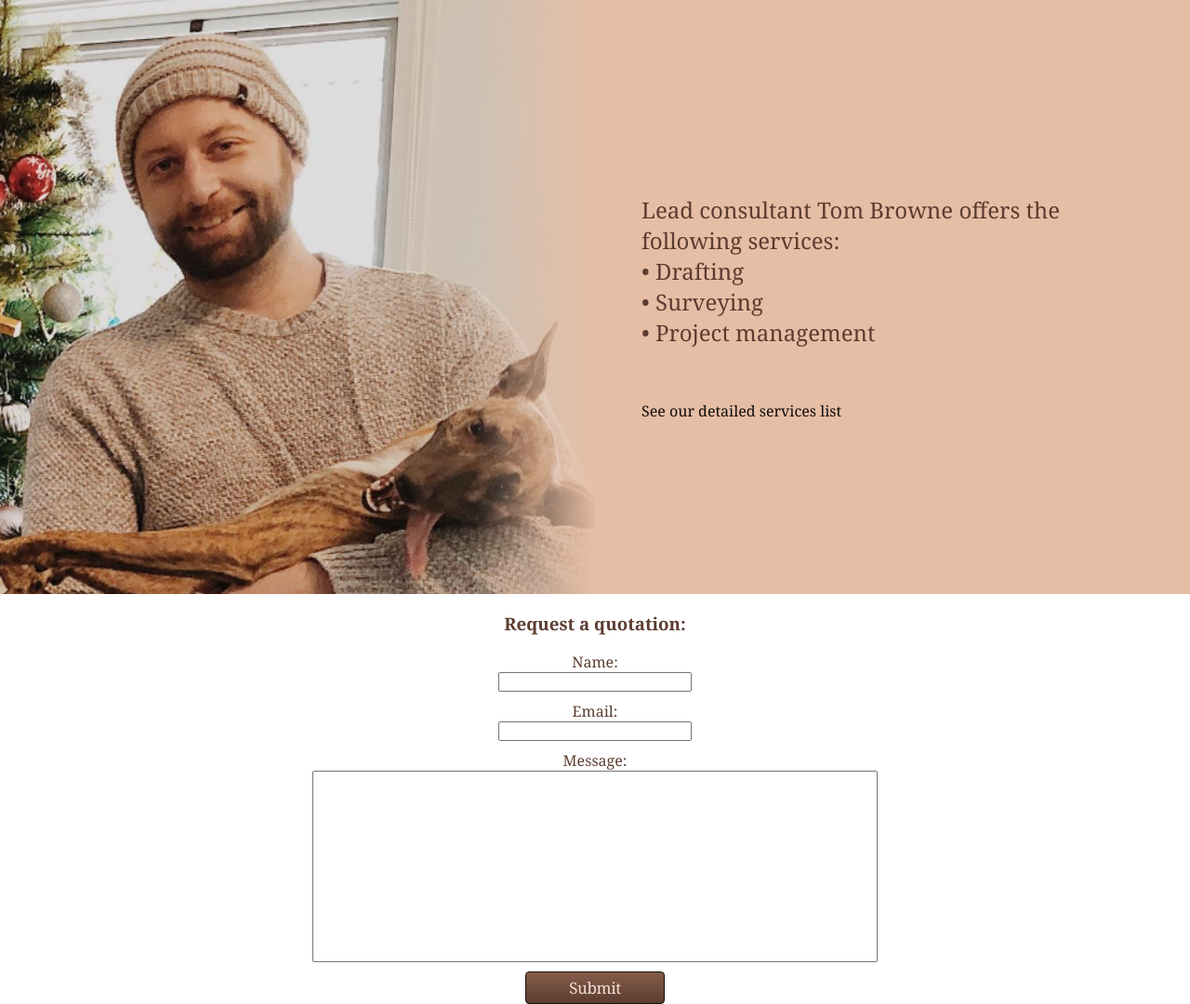
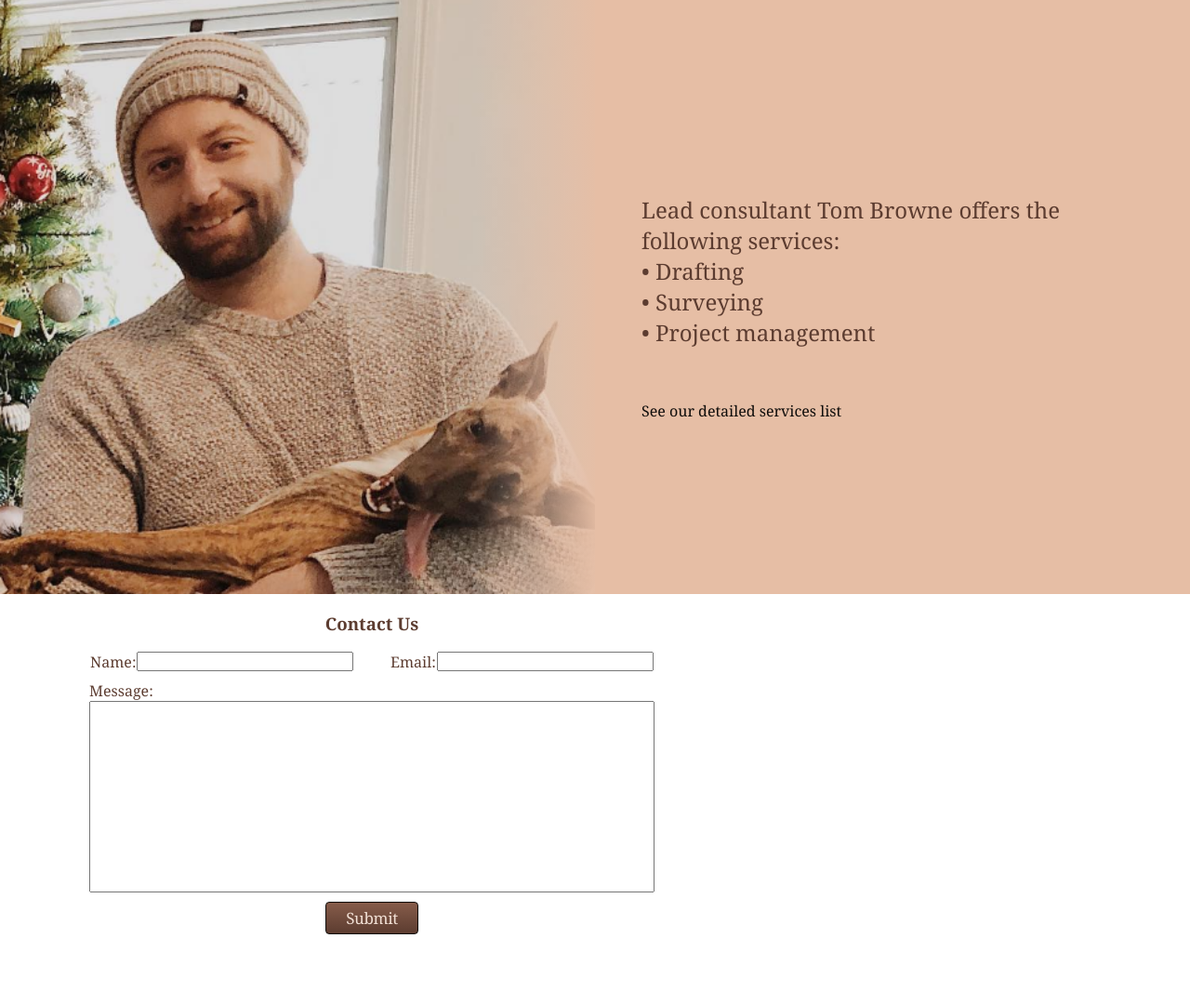
Before and after one commit to jakjarvis/jakjarvis_personal_page, a PHP site: page /bcw/index.html in a window 1280 px wide. Shown: the part 1063-2143 px from the top of the page at 93% size. After the commit the page ends 2068 px from the top, so only its background shows below. Run offline with PHP 8.4, Linux system fonts and the light colour scheme.

Commit message:
[GHA] Upate BCW subfolder

```diff
--- a/public/bcw/index.html
+++ b/public/bcw/index.html
@@ -42,13 +42,21 @@
     </div>
     <div class="contact" id="contact">
       <form class="contact-form">
-        <h3 class="form-title">Request a quotation:</h3>
-        <label for="name">Name:</label>
-        <input type="text" class="form-input" id="name" name="name" />
-        <label for="email">Email:</label>
-        <input type="email" class="form-input" id="email" name="email" />
-        <label for="message">Message:</label>
-        <input type="text" class="form-input" id="message" name="message" />
+        <h3 class="form-title">Contact Us</h3>
+        <div class="form-sender-details">
+          <div class="form-name">
+            <label for="name" class="form-label">Name:</label>
+            <input type="text" class="form-input" id="name" name="name" />
+          </div>
+          <div class="form-email">
+            <label for="email" class="form-label">Email:</label>
+            <input type="email" class="form-input" id="email" name="email" />
+          </div>
+        </div>
+        <div class="form-message">
+          <label for="message" class="form-label">Message:</label>
+          <input type="text" class="form-input" id="message" name="message" />
+        </div>
         <input type="submit" value="Submit" class="btn btn-form" />
       </form>
     </div>
--- a/public/bcw/resources/style.css
+++ b/public/bcw/resources/style.css
@@ -192,15 +192,11 @@
   display: flex;
   flex-direction: column;
   align-items: center;
+  width: 800px;
+  color: var(--millbrook);
 }
 
 .form-title {
-  color: var(--millbrook);
-}
-
-.contact-form {
-  display: flex;
-  flex-direction: column;
   color: var(--millbrook);
 }
 
@@ -208,12 +204,34 @@
   margin-bottom: 10px;
 }
 
+.form-label {
+  display: flex;
+  width: 50px;
+}
+
+.form-sender-details {
+  display: flex;
+  flex-direction: row;
+}
+
+.form-name {
+  display: flex;
+  flex-direction: row;
+  margin-right: 20px;
+}
+
 #name {
-  width: 200px;
+  width: 225px;
+}
+
+.form-email {
+  display: flex;
+  flex-direction: row;
+  margin-left: 20px;
 }
 
 #email {
-  width: 200px;
+  width: 225px;
 }
 
 #message {
@@ -222,5 +240,5 @@
 }
 
 .btn-form {
-  width: 150px;
+  width: 100px;
 }
```
